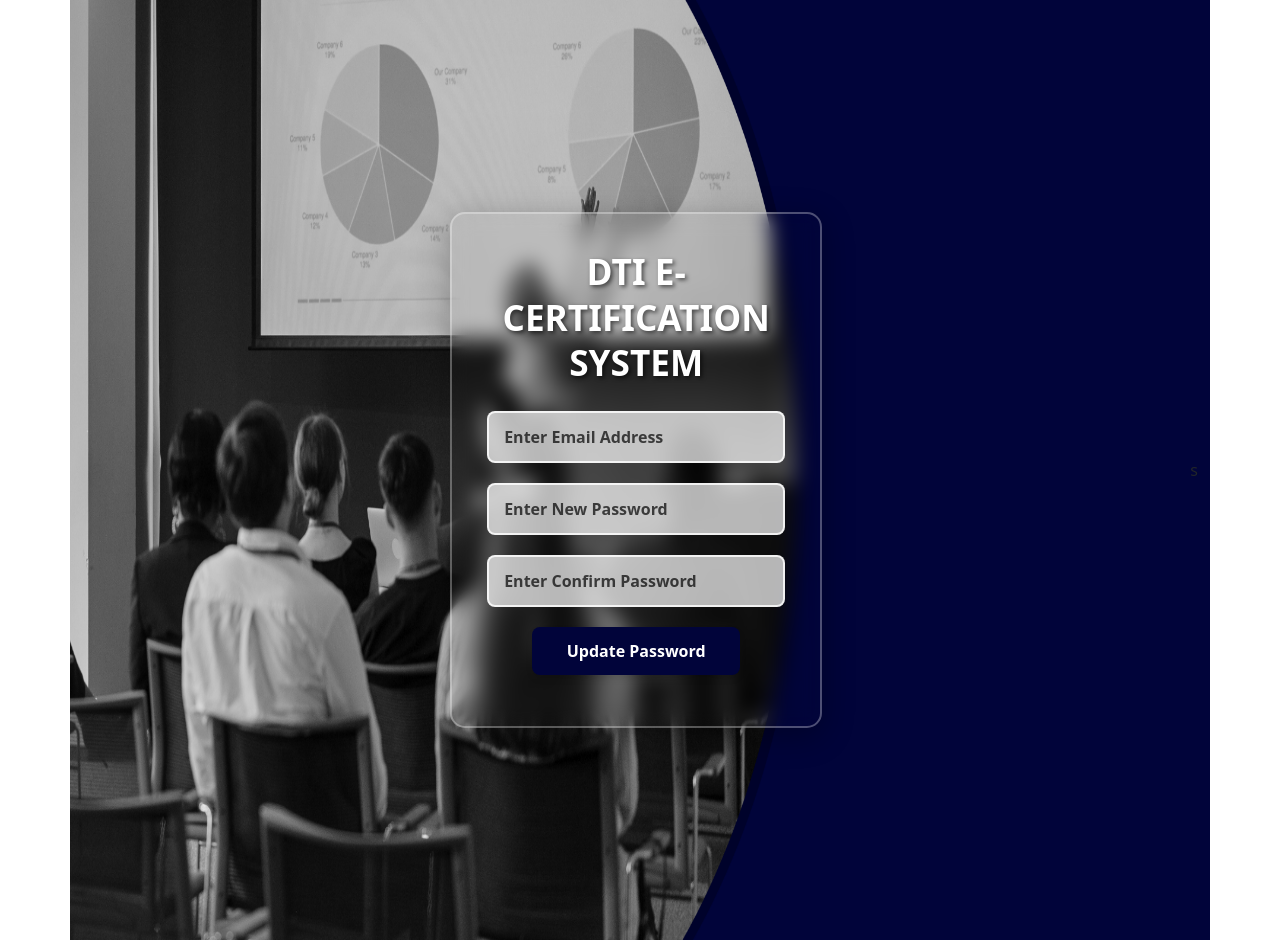
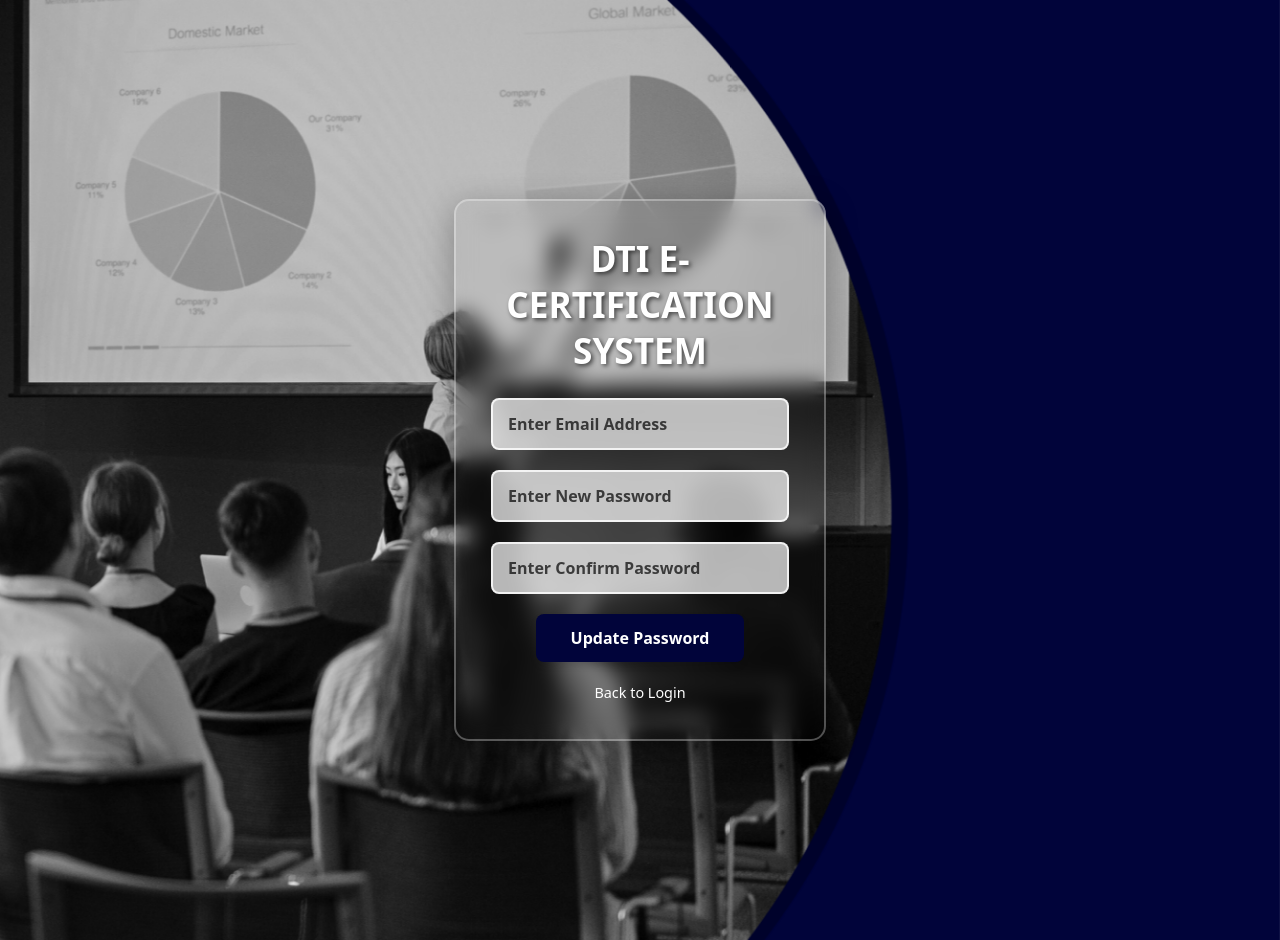
Before and after one commit to mackmack08/DTI-ECert, a PHP site: page /dti/password_change.php in a window 1280 px wide. Run offline with PHP 8.4, Linux system fonts and the light colour scheme.

Commit message:
Update password_change.php

```diff
--- a/DTI/password_change.php
+++ b/DTI/password_change.php
@@ -6,20 +6,23 @@ session_start();
 <head>
     <meta charset="UTF-8">
     <meta name="viewport" content="width=device-width, initial-scale=1.0">
-    <title>Forgot Password</title>
+    <title>Change Password</title>
 
     <link href="https://cdn.jsdelivr.net/npm/bootstrap@5.3.0-alpha1/dist/css/bootstrap.min.css" rel="stylesheet">
-    <link rel="stylesheet" href="style.css">
+    <link rel="stylesheet" href="style.css?v=<?php echo time(); ?>">
 </head>
 <body>
+    <!-- Fixed background image - same as index.php -->
+    <img style="z-index: -2; position: fixed; width: 100%; height: 110%; top: 0; left: 0;" src="img/DTI-BACKGROUND.png" alt="">
+
     <div class="container vh-100 d-flex align-items-center justify-content-center">
-        <div class="col-md-4 p-4 shadow rounded text-center ">
+        <div class="col-md-4 p-4 shadow rounded text-center">
             <h2 class="text-white fw-bold">DTI E-CERTIFICATION SYSTEM</h2>
             <form action="password_reset_code.php" method="POST">
                 <input type="hidden" name="password_token" value="<?php if(isset($_GET['token'])){echo$_GET['token'];} ?>">
 
                 <div class="form-group mb-3">
-                                        <input type="text" name="email" value="<?php if(isset($_GET['email'])){echo$_GET['email'];} ?>"class="form-control" placeholder="Enter Email Address">
+                    <input type="text" name="email" value="<?php if(isset($_GET['email'])){echo$_GET['email'];} ?>" class="form-control" placeholder="Enter Email Address">
                 </div>
                 <div class="form-group mb-3">
                     <input type="password" name="new_password" class="form-control" placeholder="Enter New Password">
@@ -28,11 +31,11 @@ session_start();
                     <input type="password" name="confirm_password" class="form-control" placeholder="Enter Confirm Password">
                 </div>
                 <div class="form-group mb-3">
-                                    <button type="submit" name="password_update" class="btn btn-primary w-100">Update Password</button>
+                    <button type="submit" name="password_update" class="btn btn-primary">Update Password</button>
                 </div>
             </form>
+            <a href="index.php" class="password-reset-back-link">Back to Login</a>
         </div>
-        <img style="z-index: -2; position: absolute; width: 100%; height: 110%;" src="img/DTI-BACKGROUND.png" alt="">s
     </div>
 
     <script src="https://cdn.jsdelivr.net/npm/bootstrap@5.3.0-alpha1/dist/js/bootstrap.bundle.min.js"></script>
```
Lines whose indentation alone changed are shown as unchanged.
